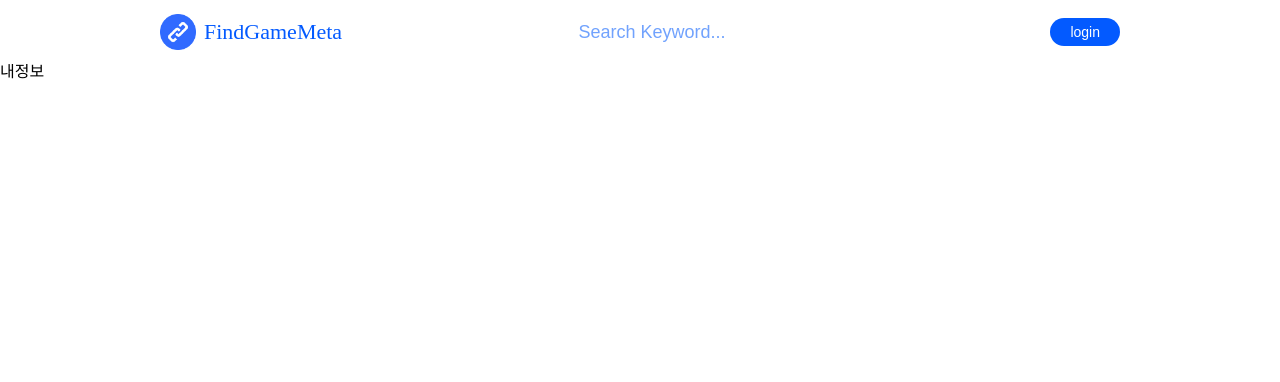
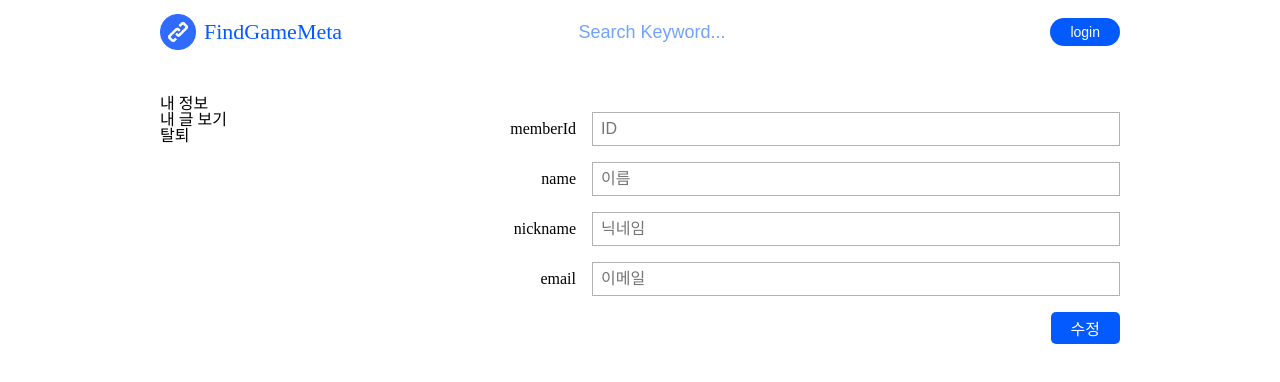
Before and after one commit to tooktak/find-game-friend-front, a Next.js app: page /myinfo in a window 1280 px wide. Shown: the top 382 px of the page. Built offline with nearby package versions, Linux system fonts and the light colour scheme; a web font is replaced by a local one.

Commit message:
add MyInfoForm in MyInfoLayout

```diff
--- /dev/null
+++ b/components/Form/MyInfoForm.module.scss
@@ -0,0 +1,37 @@
+@import '@/styles/media.scss';
+
+.container {
+  display: flex;
+  flex-direction: column;
+  gap: 8px;
+  margin-top: 16px;
+}
+
+.label {
+  flex: 1;
+  text-align: start;
+}
+
+.input {
+  flex: 3;
+}
+
+.btnWrapper {
+  display: flex;
+  justify-content: end;
+  margin-top: 16px;
+}
+
+@include tablet {
+  .container {
+    flex-direction: row;
+    justify-content: space-between;
+    align-items: center;
+    gap: 16px;
+  }
+
+  .label {
+    flex: 1;
+    text-align: end;
+  }
+}
--- /dev/null
+++ b/components/Form/MyInfoForm.tsx
@@ -0,0 +1,73 @@
+import { Button } from '@/components/Button';
+import { TextInput, TextInputProps } from '@/components/Input';
+import useFormChange from '@/hooks/useFormChange';
+import styles from './MyInfoForm.module.scss';
+
+const MyInfoFormItem = ({
+  name,
+  placeholder,
+  value,
+  onChange,
+}: TextInputProps) => {
+  return (
+    <section className={styles.container}>
+      <label className={styles.label}>{name}</label>
+      <div className={styles.input}>
+        <TextInput
+          name={name}
+          placeholder={placeholder}
+          value={value}
+          onChange={onChange}
+        />
+      </div>
+    </section>
+  );
+};
+
+const MyInfoForm = () => {
+  const [form, onChange] = useFormChange({
+    memberId: '',
+    name: '',
+    nickname: '',
+    email: '',
+  });
+
+  const { memberId, name, nickname, email } = form;
+
+  return (
+    <form>
+      <MyInfoFormItem
+        name="memberId"
+        placeholder="ID"
+        value={memberId}
+        onChange={onChange}
+      />
+      <MyInfoFormItem
+        name="name"
+        placeholder="이름"
+        value={name}
+        onChange={onChange}
+      />
+      <MyInfoFormItem
+        name="nickname"
+        placeholder="닉네임"
+        value={nickname}
+        onChange={onChange}
+      />
+      <MyInfoFormItem
+        name="email"
+        placeholder="이메일"
+        type="email"
+        value={email}
+        onChange={onChange}
+      />
+      <div className={styles.btnWrapper}>
+        <Button size="large" rounded={false} type="submit" color="main">
+          수정
+        </Button>
+      </div>
+    </form>
+  );
+};
+
+export default MyInfoForm;
--- /dev/null
+++ b/layout/MyInfoLayout.tsx
@@ -0,0 +1,29 @@
+import MyInfoForm from '@/components/Form/MyInfoForm';
+
+import { SplitLayout } from '@/components/Layout';
+import Main from '@/components/Main';
+
+const MyInfoLayout = () => {
+  return (
+    <Main>
+      <SplitLayout
+        left={
+          <>
+            <ul>
+              <li>내 정보</li>
+              <li>내 글 보기</li>
+              <li>탈퇴</li>
+            </ul>
+          </>
+        }
+        right={
+          <>
+            <MyInfoForm />
+          </>
+        }
+      />
+    </Main>
+  );
+};
+
+export default MyInfoLayout;
--- a/pages/myinfo.tsx
+++ b/pages/myinfo.tsx
@@ -1,5 +1,7 @@
+import MyInfoLayout from '@/layout/MyInfoLayout';
+
 const MyInfo = () => {
-  return <div>내정보</div>;
+  return <MyInfoLayout />;
 };
 
 export default MyInfo;
```
